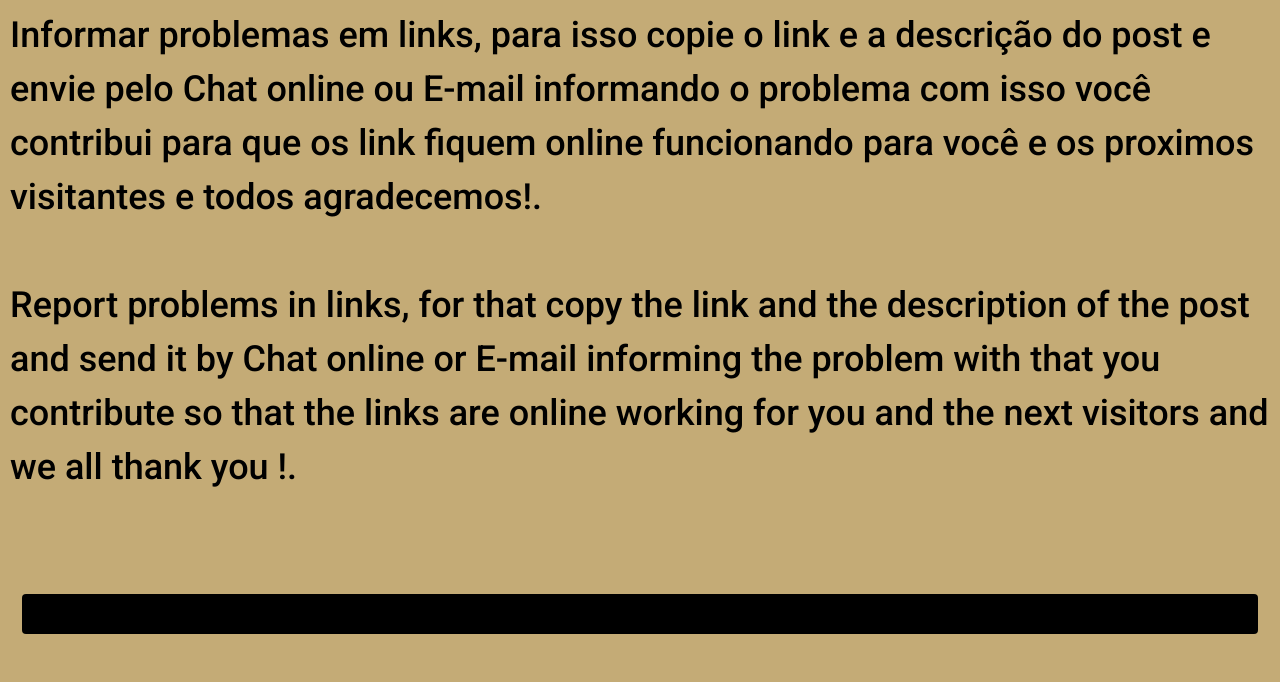
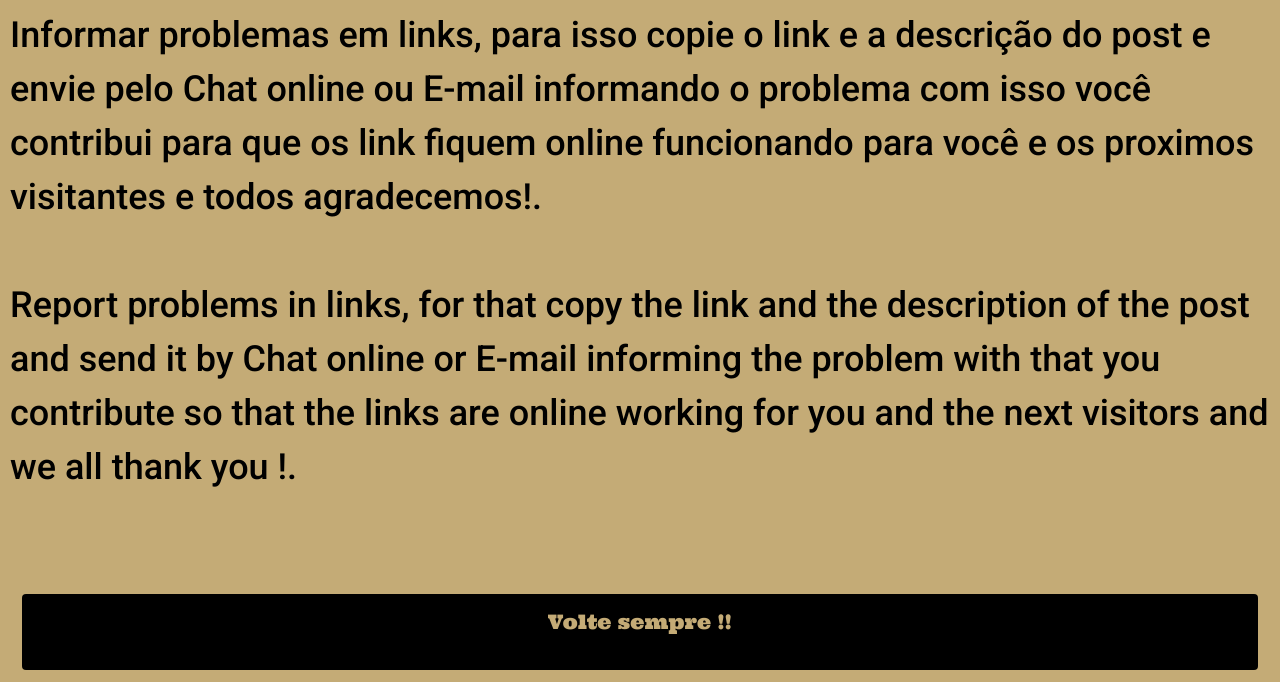
Before and after one commit to gostososprazeres/maduras, a plain HTML site: page index.html in a window 1280 px wide. Shown: the part 4021-4703 px from the top of the page. Before the commit the page ends 4667 px from the top, so only its background shows below. Drawn offline with nearby package versions, Linux system fonts and the light colour scheme; a script that the page names is missing.

Commit message:
Update index.html

```diff
--- a/index.html
+++ b/index.html
@@ -38,7 +38,7 @@ max-width: 100%;
 
 
 body {
-background-color: #C4AB76; /* cor  da pagina */
+background-color: #C4AB76; /* cor pagina */
 }
 
 
@@ -2026,7 +2026,8 @@ transition:0.4s; /* tempo de transição do btao*/
 /* cor do fundo do rodape  */
 .rodape-da-pagina{
 background-color: #000000;
-height: 40px;
+width: auto;
+height: auto;
 margin: 12px;
 border-radius: 4px;
 margin-top: 100px;
@@ -2035,13 +2036,32 @@ padding: 3px;
 .contadores{   /* contadorescss  */
 margin-left: 20px;
 margin-right: 20px;
-margin-top: -17px;
-display: flex;
-justify-content: space-between;
-color: red;
+margin-top: 0px;
+display: flex;
+flex-wrap: wrap;
+justify-content: center;
 }
 .contadores a {
-  font-size: 20px;
+font-size: 20px;
+}
+
+.volte{
+font-family: 'Ultra', serif;
+font-size: 20px;
+text-align: center;
+color: #C4AB76;
+}
+
+.contador-de-visitas-online{
+width: 250px;
+min-width: 250px;
+height: 70px;
+}
+
+.contador-de-usuarios-online{
+width: 250px;
+min-width: 250px;
+height: 70px;
 }
 
 </style>
@@ -3268,21 +3288,31 @@ and the next visitors and we all thank you !.</p>
 
 <!--contador de usuarios online .html -->
 <div align="center">
+
+<div class="contador-de-usuarios-online">
+
 <script language="JavaScript">var fhs = document.createElement('script');var fhs_id = "5647455";
 var ref = (''+document.referrer+'');var pn =  window.location;var w_h = window.screen.width + " x " + window.screen.height;
 fhs.src = "//freehostedscripts.net/ocounter.php?site="+fhs_id+"&e1=Online User&e2=Online Users&r="+ref+"&wh="+w_h+"&a=1&pn="+pn+"";
 document.head.appendChild(fhs);document.write("<span id='o_"+fhs_id+"'></span>");
 </script></div>
 
+</div>
 <!--contador de usuarios online .html -->
 
+<h2 class="volte">Volte sempre !!</h2>
 
 <!--contador de visitas online .html -->
+
+<div class="contador-de-visitas-online">
 
 <script language="JavaScript">var fhsg = document.createElement('script');var fhs_id_g = "416124";
 fhsg.src = "//freehostedscripts.net/ghitcounter.php?site="+fhs_id_g+"&s=14&a=1";
 document.head.appendChild(fhsg);document.write("<span id='g_"+fhs_id_g+"'></span>");
+
 </script>
+
+</div>
 
 <!--contador de visitas online .html -->
 
```
